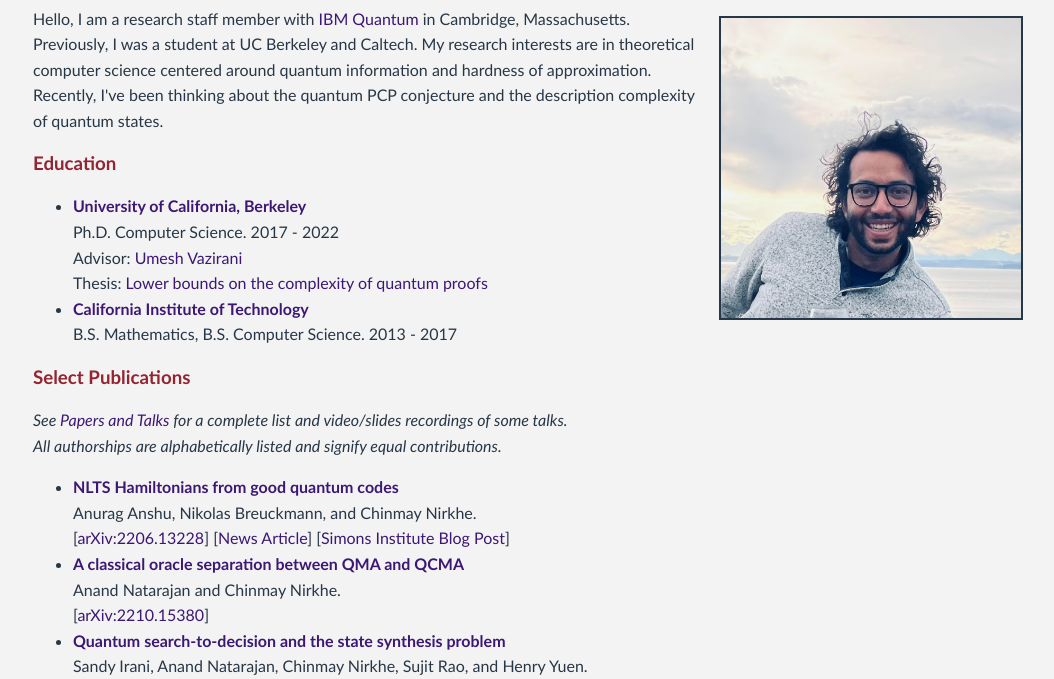
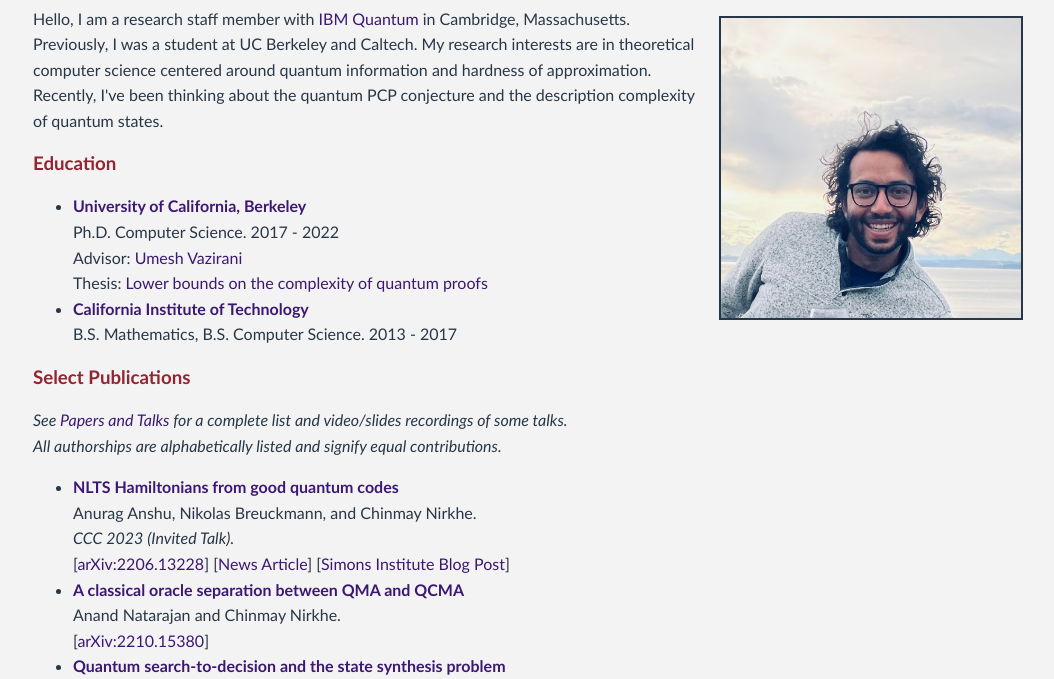
Before and after one commit to nirkhe/nirkhe.github.io, a plain HTML site: page index.html in a window 1280 px wide. Shown: the part 107-786 px from the top of the page, without its empty margins (107-1161 px from the left). Drawn offline with Linux system fonts and the light colour scheme.

Commit message:
ccc invited

```diff
--- a/index.html
+++ b/index.html
@@ -51,6 +51,7 @@ name="viewport" content="width=device-width, initial-scale=1"><title>Chinmay Nir
 	<li>
 		<b>NLTS Hamiltonians from good quantum codes</b></br>
 		Anurag Anshu, Nikolas Breuckmann, and Chinmay Nirkhe.</br>
+		<i>CCC 2023 (Invited Talk).</i></br>
 		[<a href="https://arxiv.org/abs/2206.13228">arXiv:2206.13228</a>] [<a href="https://www.quantamagazine.org/computer-science-proof-lifts-limits-on-quantum-entanglement-20220718/">News Article</a>] [<a href="https://blog.simons.berkeley.edu/2022/08/the-blind-men-and-the-quantum-elephants/">Simons Institute Blog Post</a>]
 	</li>
 	<li>
```
Also changed, not shown: publications.html (+1 -0 lines), 4 other files.
